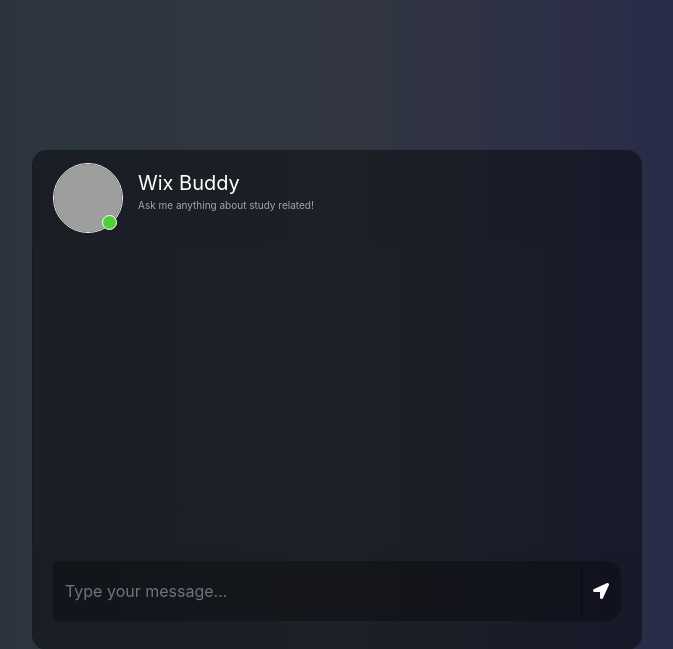
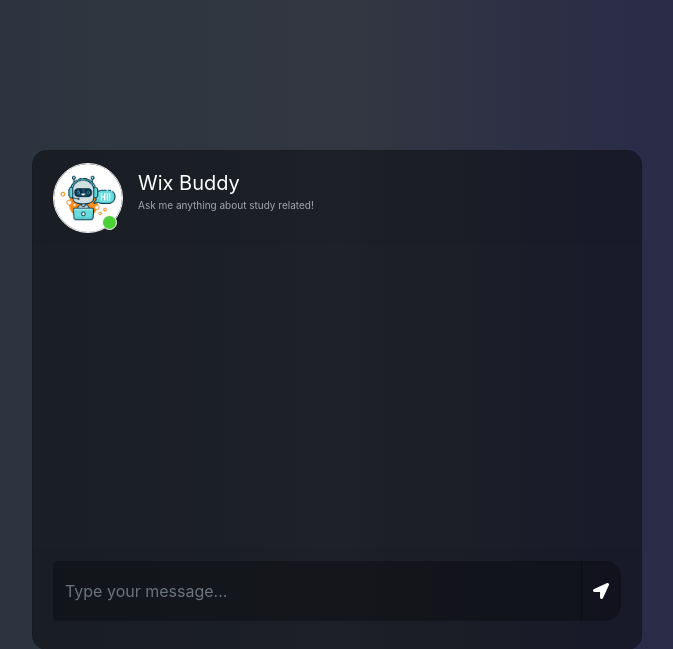
Before and after one commit to sonjoy2074/Study-buddy, a Flask app: page / in a window 1280 px wide. Shown: the top 649 px of the page, without its empty margins (303-976 px from the left). Run offline with Flask 3, Linux system fonts and the light colour scheme; some libraries are stand-ins or nearby versions; grey boxes are pictures that could not be loaded.

Commit message:
frontend updated

```diff
--- a/templates/chat.html
+++ b/templates/chat.html
@@ -21,7 +21,7 @@
 						<div class="card-header msg_head">
 							<div class="d-flex bd-highlight">
 								<div class="img_cont">
-									<img src="https://cdn-icons-png.flaticon.com/512/387/387569.png" class="rounded-circle user_img">
+									<img src="{{ url_for('static', filename='img/friendly-chatbot.jpg') }}" class="rounded-circle user_img">
 									<!-- <img src="https://www.prdistribution.com/spirit/uploads/pressreleases/2019/newsreleases/d83341deb75c4c4f6b113f27b1e42cd8-chatbot-florence-already-helps-thousands-of-patients-to-remember-their-medication.png" class="rounded-circle user_img"> -->
 									<span class="online_icon"></span>
 								</div>
```
Also changed, not shown: static/img/friendly-chatbot.jpg (added).
